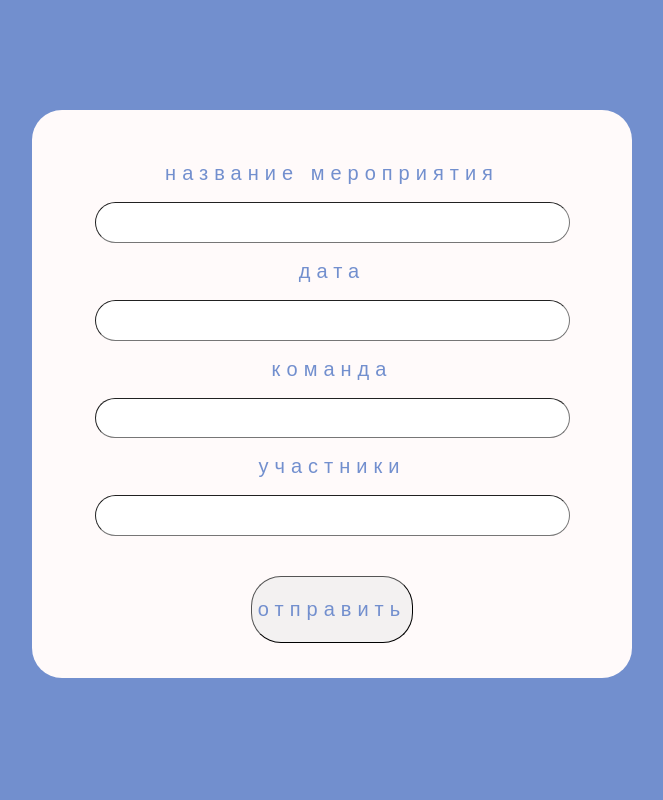
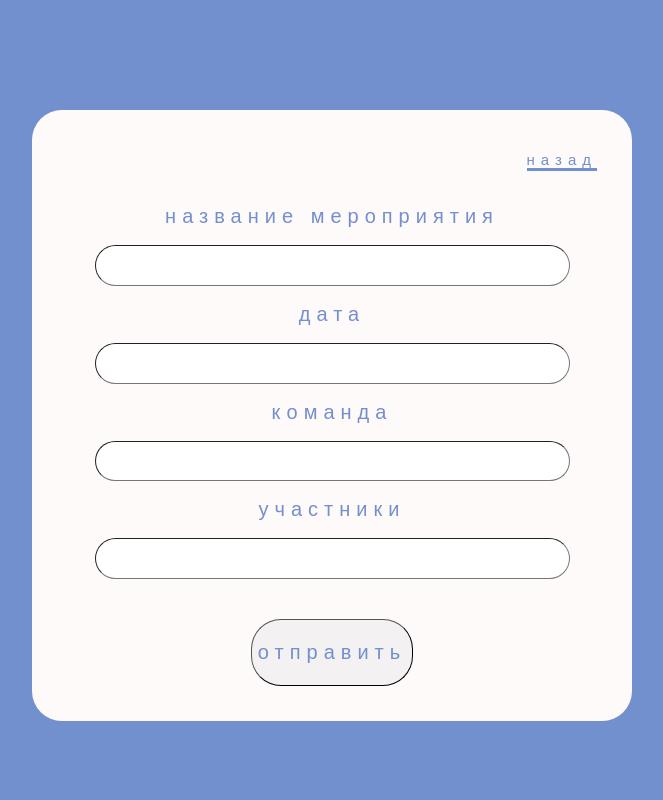
Before and after one commit to rez0ntov/registrationOfEvents, a Flask app: page /form in a window 1280 px wide. Shown: the whole page, without its empty margins (308-971 px from the left). Run offline with Flask 3, Linux system fonts and the light colour scheme.

Commit message:
buttonExit

```diff
--- a/static/css/style.css
+++ b/static/css/style.css
@@ -118,13 +118,29 @@ body{
     background-color: #FFFAFA ;
     border-radius: 30px;
     width: 600px;
-    align-items: center;
-    text-align: center;
     margin: 10% auto;
-
 }
 .form--items:hover{
     background-color: #F8F8FF ;
+}
+.inputs{
+    align-items: center;
+    text-align: center;
+}
+.back{
+    text-align: -webkit-right;
+    padding-bottom: 20px;
+}
+.back a{
+    font-size: 15px;
+    color: #728FCE;
+    border-bottom: 3px solid #728FCE;
+    font-family: "Saira Semi Condensed", sans-serif;
+    letter-spacing: 6px;
+}
+.back a:hover{
+    color: #1f4eb4;
+    border-color: #1f4eb4;
 }
 input{
     border-radius: 30px;
--- a/templates/form.html
+++ b/templates/form.html
@@ -6,6 +6,10 @@
 <div class="form">
     <div class="container">
          <div class="form--items">
+            <div class="back">
+                <a href="#" onclick="history.back();">назад</a>
+            </div>
+             <div class="inputs">
                  <form action="{{ url_for('read_form')}}" method="post">
                      <label for="event" class="form-label"><p>название мероприятия</p></label>
                      <input name="eventName" type="text" class="form-control" id="event">
@@ -20,4 +24,5 @@
              </div>
         </div>
     </div>
+</div>
 {% endblock %}
```
Lines whose indentation alone changed are shown as unchanged.
